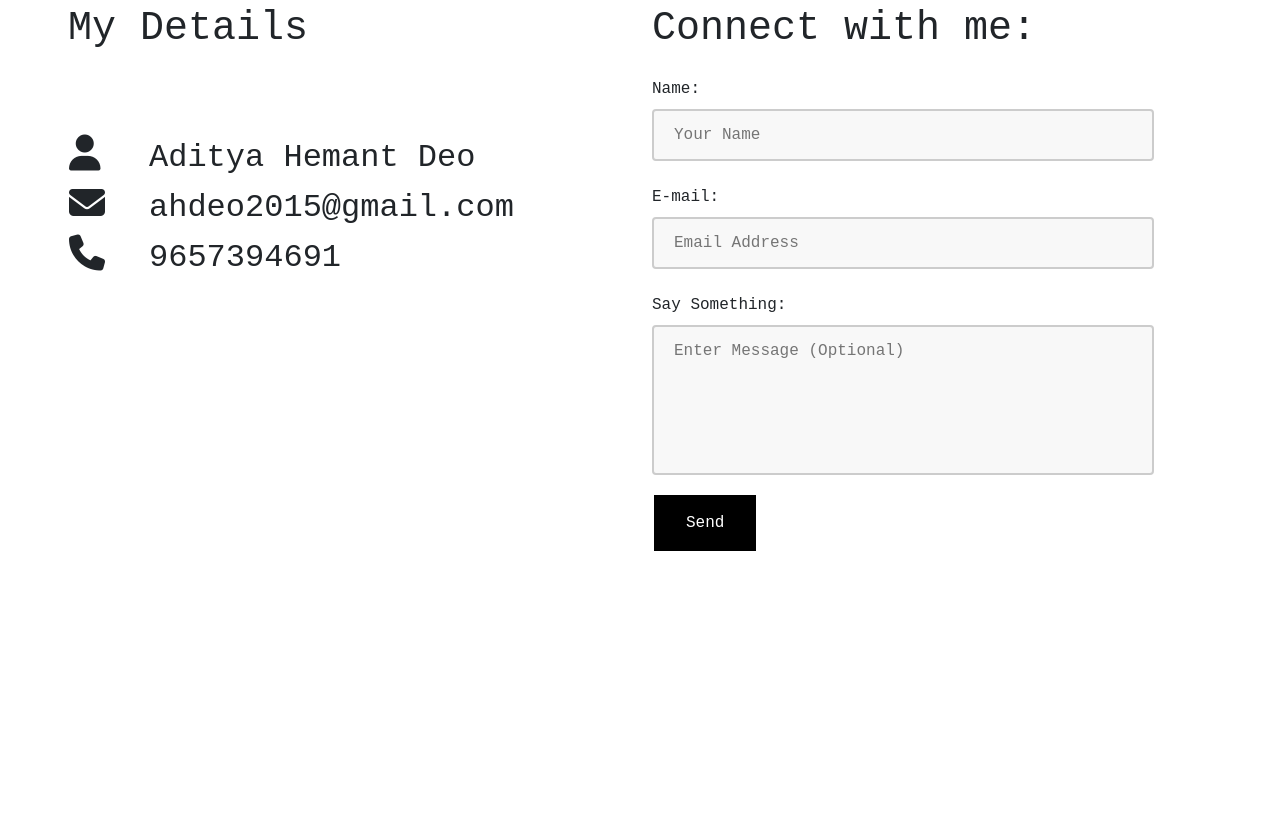
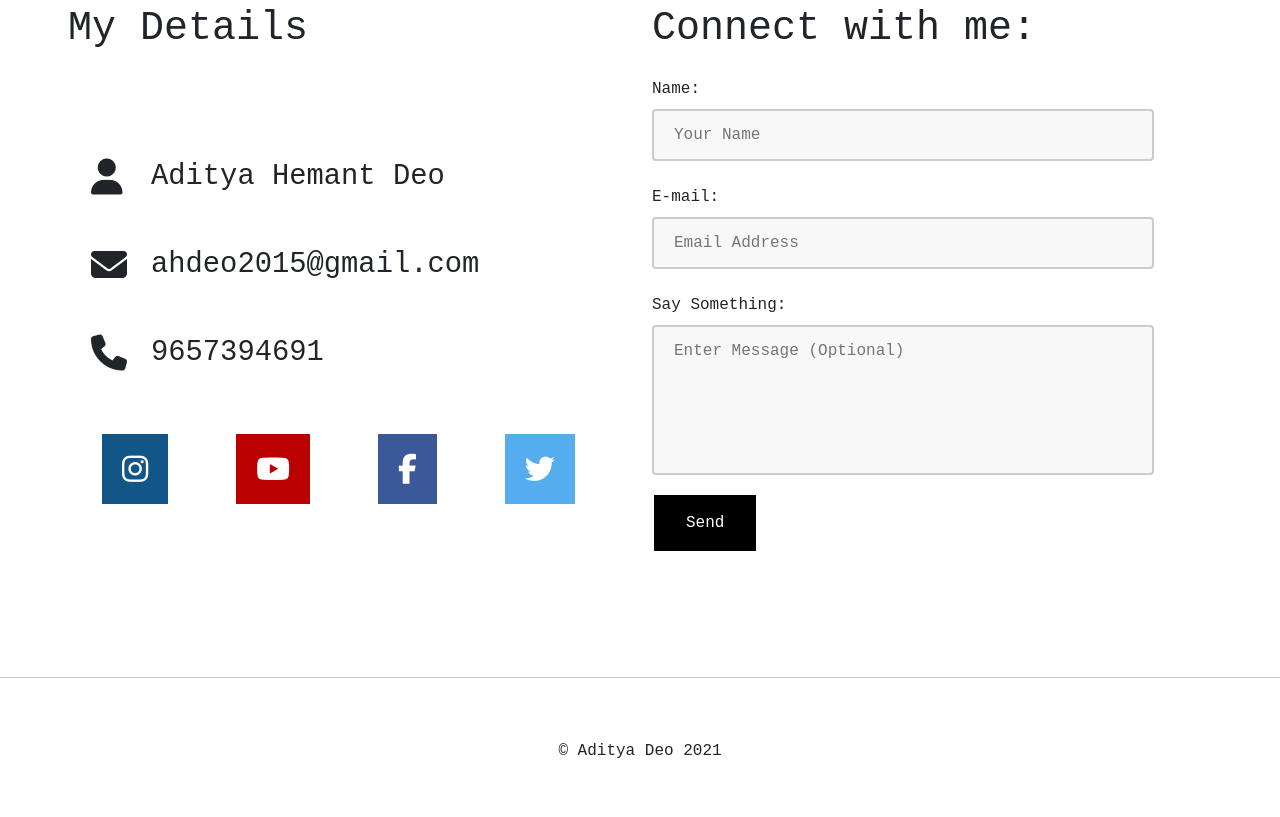
Before and after one commit to aditya-deo/aditya-deo.github.io, a plain HTML site: page index.html in a window 1280 px wide. Shown: the part 3923-4740 px from the top of the page. Before the commit the page ends 4478 px from the top, so only its background shows below. Drawn offline with nearby package versions, Linux system fonts and the light colour scheme.

Commit message:
add social media icons and links to the contact section

```diff
--- a/index.html
+++ b/index.html
@@ -264,7 +264,15 @@
               <td class="icon"><i class="fa fa-phone" style="font-size:36px"></i> </td>
               <td>9657394691</td>
             </tr>
-            <tr></tr>
+          </table>
+          <table>
+            <tr>
+              <td class="soc-med"><a href="https://www.instagram.com/adityadeo__/" class="fa fa-instagram" target="_blank"></a></td>
+              <td class="soc-med"><a href="https://www.youtube.com/channel/UCFFMpXdUWQAt9nU9_xrRMdQ/videos" class="fa fa-youtube" target="_blank"></a></td>
+              <td class="soc-med"><a href="https://www.facebook.com/aditya.deo.106/" class="fa fa-facebook" target="_blank"></a></td>
+              <td class="soc-med"><a href="https://twitter.com/aditya_deo_" class="fa fa-twitter" target="_blank"></a></td>
+
+            </tr>
           </table>
         </div>
         <div class="col-lg-6 col-sm-12 contact-col-2">
@@ -283,6 +291,18 @@
 
     </div>
 
+    <div class="end">
+      <br>
+      <br>
+      <br>
+      <hr>
+      <br>
+      <br>
+      <h6>&#169; Aditya Deo 2021</h6>
+      <br>
+      <br>
+    </div>
+
     <!-- Option 1: Bootstrap Bundle with Popper -->
     <script
       src="https://cdn.jsdelivr.net/npm/bootstrap@5.0.2/dist/js/bootstrap.bundle.min.js"
--- a/styles.css
+++ b/styles.css
@@ -112,6 +112,44 @@
     width: 5rem;
 }
 
+.soc-med{
+    width: 5rem;
+    padding: 2rem;
+}
+
+.fa {
+    padding: 20px;
+    font-size: 30px;
+    /* width: 50px; */
+    text-align: center;
+    text-decoration: none;
+    margin: 5px 2px;
+  }
+
+  .fa:hover {
+      opacity: 0.7;
+  }
+
+  .fa-facebook {
+    background: #3B5998;
+    color: white;
+  }
+
+  .fa-twitter {
+    background: #55ACEE;
+    color: white;
+  }
+
+  .fa-youtube {
+    background: #bb0000;
+    color: white;
+  }
+
+  .fa-instagram {
+    background: #125688;
+    color: white;
+  }
+
 #edu-pic{
     height: 35rem;
     width: 49rem;
@@ -161,5 +199,10 @@ input[type=button], input[type=submit], input[type=reset] {
 }
 
 tr{
-    font-size: 2rem;
+    font-size: 1.8rem;
 }
+
+h6{
+    font-family: 'Roboto Mono', monospace;
+    text-align: center;
+}
```
